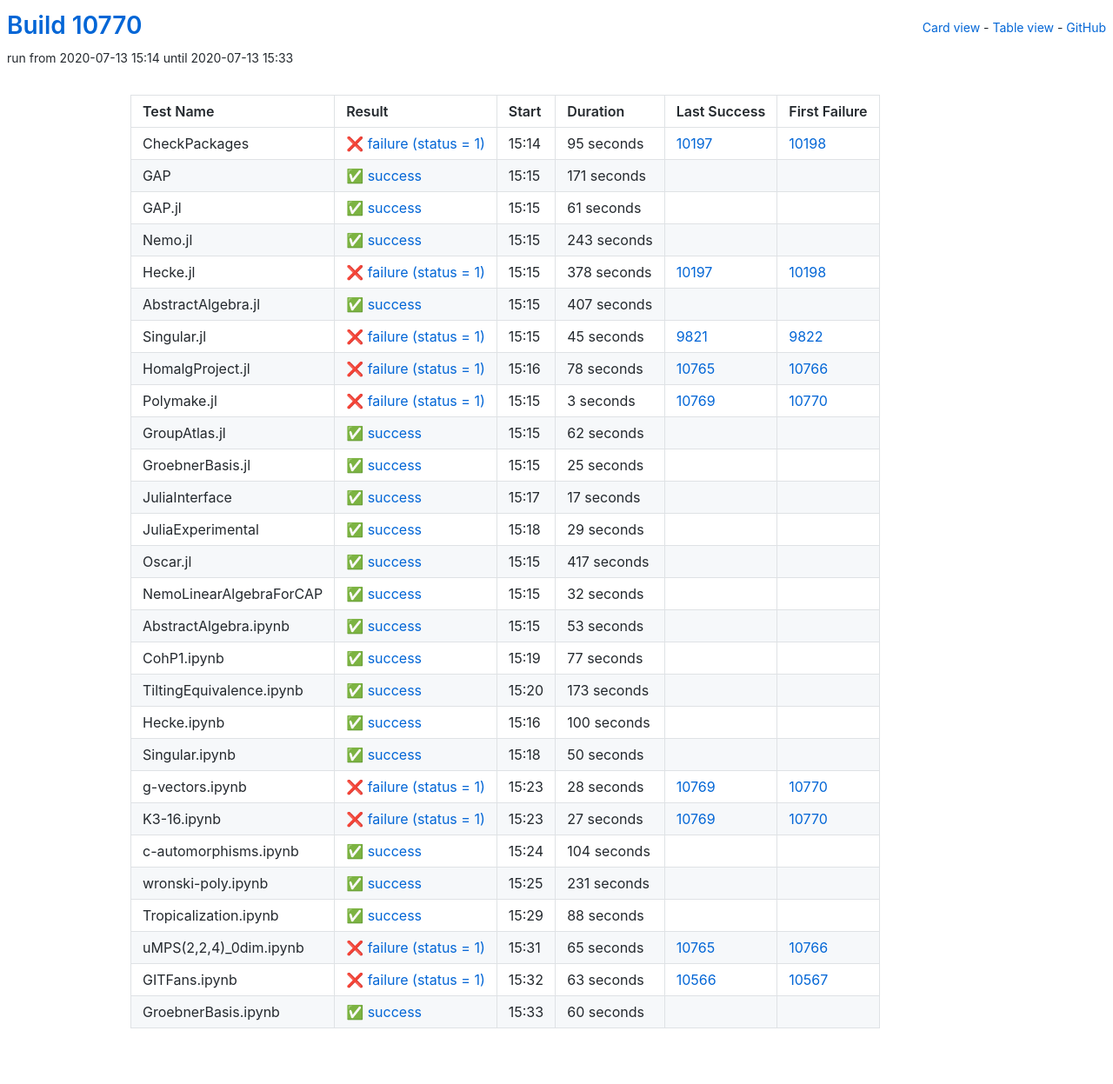
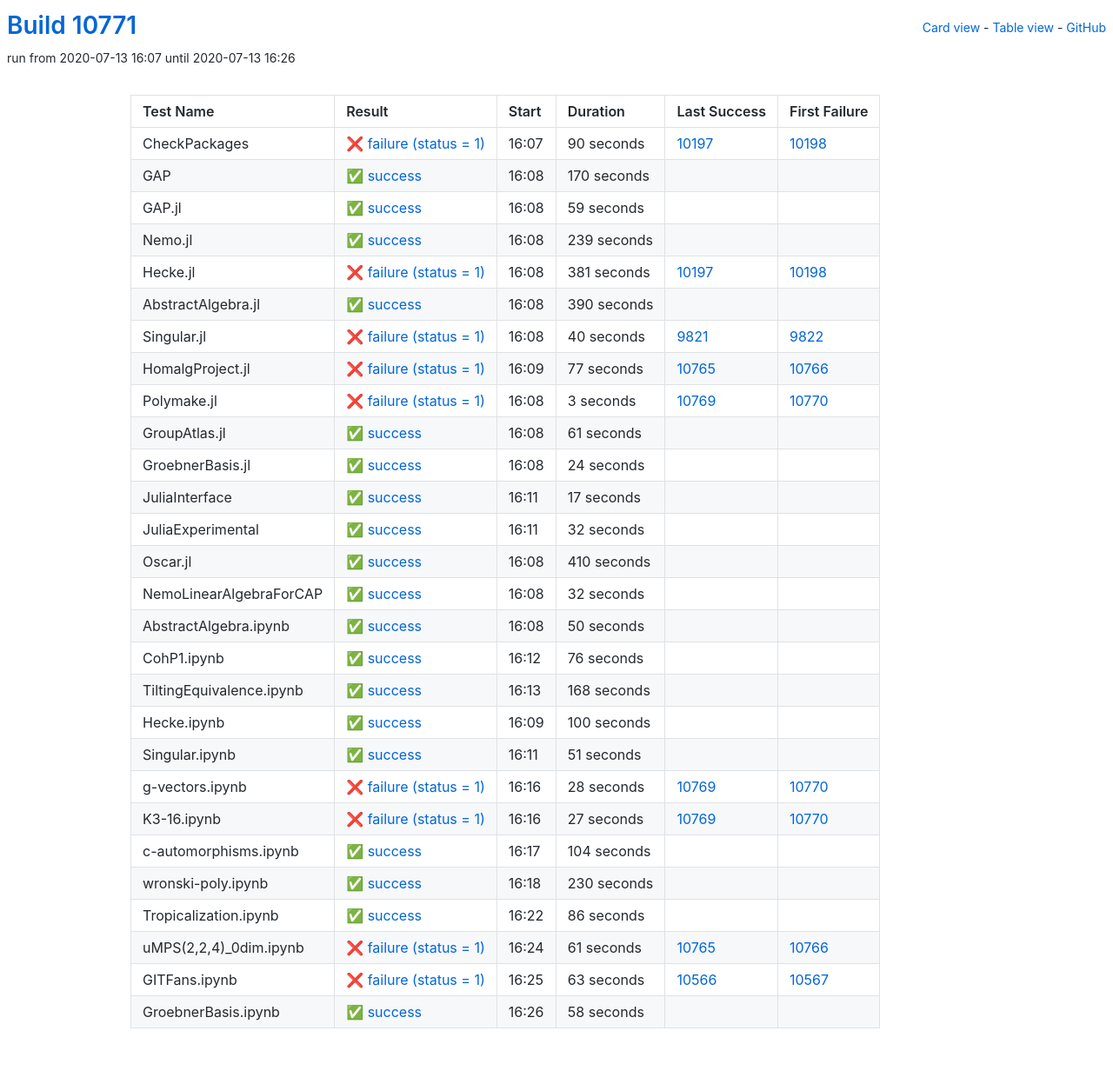
Before and after one commit to oscar-system/oscar-ci-status, a Jekyll site: the page built from table.html, in a window 1280 px wide. Shown: the whole page at 87% size. Built offline with Jekyll 4.4.1, drawn with Linux system fonts in a browser that asks for light colours.

Commit message:
Build #10771

```diff
--- a/_data/ci.yml
+++ b/_data/ci.yml
@@ -1,6 +1,6 @@
 ---
-build: 10770
-build_url: https://oscarci.mathematik.uni-kl.de/job/oscar/10770/
+build: 10771
+build_url: https://oscarci.mathematik.uni-kl.de/job/oscar/10771/
 job: oscar
 organization: oscar-system
 repo: oscar-ci-status
@@ -8,104 +8,104 @@ repourl: https://github.com/oscar-system/oscar-ci-status
 tests:
 - name: CheckPackages
   id: checkpackages
-  log: https://oscarci.mathematik.uni-kl.de/job/oscar/10770/artifact/logs/build-10770/CheckPackages.log
-  start: 2020-07-13 15:14
+  log: https://oscarci.mathematik.uni-kl.de/job/oscar/10771/artifact/logs/build-10771/CheckPackages.log
+  start: 2020-07-13 16:07
   success: false
   exitcode: 1
   status: failure
-  duration: 95
+  duration: 90
   last_success: 10197
   last_success_url: https://oscarci.mathematik.uni-kl.de/job/oscar/10197/
   first_failure: 10198
   first_failure_url: https://oscarci.mathematik.uni-kl.de/job/oscar/10198/
 - name: GAP
   id: gap
-  log: https://oscarci.mathematik.uni-kl.de/job/oscar/10770/artifact/logs/build-10770/GAP.log
-  start: 2020-07-13 15:15
+  log: https://oscarci.mathematik.uni-kl.de/job/oscar/10771/artifact/logs/build-10771/GAP.log
+  start: 2020-07-13 16:08
   success: true
   exitcode: 0
   status: success
-  duration: 171
+  duration: 170
   last_success: false
   last_success_url:
   first_failure: false
   first_failure_url:
 - name: GAP.jl
   id: gap-jl
-  log: https://oscarci.mathematik.uni-kl.de/job/oscar/10770/artifact/logs/build-10770/GAP.jl.log
-  start: 2020-07-13 15:15
+  log: https://oscarci.mathematik.uni-kl.de/job/oscar/10771/artifact/logs/build-10771/GAP.jl.log
+  start: 2020-07-13 16:08
   success: true
   exitcode: 0
   status: success
-  duration: 61
+  duration: 59
   last_success: false
   last_success_url:
   first_failure: false
   first_failure_url:
 - name: Nemo.jl
   id: nemo-jl
-  log: https://oscarci.mathematik.uni-kl.de/job/oscar/10770/artifact/logs/build-10770/Nemo.jl.log
-  start: 2020-07-13 15:15
+  log: https://oscarci.mathematik.uni-kl.de/job/oscar/10771/artifact/logs/build-10771/Nemo.jl.log
+  start: 2020-07-13 16:08
   success: true
   exitcode: 0
   status: success
-  duration: 243
+  duration: 239
   last_success: false
   last_success_url:
   first_failure: false
   first_failure_url:
 - name: Hecke.jl
   id: hecke-jl
-  log: https://oscarci.mathematik.uni-kl.de/job/oscar/10770/artifact/logs/build-10770/Hecke.jl.log
-  start: 2020-07-13 15:15
+  log: https://oscarci.mathematik.uni-kl.de/job/oscar/10771/artifact/logs/build-10771/Hecke.jl.log
+  start: 2020-07-13 16:08
   success: false
   exitcode: 1
   status: failure
-  duration: 378
+  duration: 381
   last_success: 10197
   last_success_url: https://oscarci.mathematik.uni-kl.de/job/oscar/10197/
   first_failure: 10198
   first_failure_url: https://oscarci.mathematik.uni-kl.de/job/oscar/10198/
 - name: AbstractAlgebra.jl
   id: abstractalgebra-jl
-  log: https://oscarci.mathematik.uni-kl.de/job/oscar/10770/artifact/logs/build-10770/AbstractAlgebra.jl.log
-  start: 2020-07-13 15:15
+  log: https://oscarci.mathematik.uni-kl.de/job/oscar/10771/artifact/logs/build-10771/AbstractAlgebra.jl.log
+  start: 2020-07-13 16:08
   success: true
   exitcode: 0
   status: success
-  duration: 407
+  duration: 390
   last_success: false
   last_success_url:
   first_failure: false
   first_failure_url:
 - name: Singular.jl
   id: singular-jl
-  log: https://oscarci.mathematik.uni-kl.de/job/oscar/10770/artifact/logs/build-10770/Singular.jl.log
-  start: 2020-07-13 15:15
+  log: https://oscarci.mathematik.uni-kl.de/job/oscar/10771/artifact/logs/build-10771/Singular.jl.log
+  start: 2020-07-13 16:08
   success: false
   exitcode: 1
   status: failure
-  duration: 45
+  duration: 40
   last_success: 9821
   last_success_url: https://oscarci.mathematik.uni-kl.de/job/oscar/9821/
   first_failure: 9822
   first_failure_url: https://oscarci.mathematik.uni-kl.de/job/oscar/9822/
 - name: HomalgProject.jl
   id: homalgproject-jl
-  log: https://oscarci.mathematik.uni-kl.de/job/oscar/10770/artifact/logs/build-10770/HomalgProject.jl.log
-  start: 2020-07-13 15:16
+  log: https://oscarci.mathematik.uni-kl.de/job/oscar/10771/artifact/logs/build-10771/HomalgProject.jl.log
+  start: 2020-07-13 16:09
   success: false
   exitcode: 1
   status: failure
-  duration: 78
+  duration: 77
   last_success: 10765
   last_success_url: https://oscarci.mathematik.uni-kl.de/job/oscar/10765/
   first_failure: 10766
   first_failure_url: https://oscarci.mathematik.uni-kl.de/job/oscar/10766/
 - name: Polymake.jl
   id: polymake-jl
-  log: https://oscarci.mathematik.uni-kl.de/job/oscar/10770/artifact/logs/build-10770/Polymake.jl.log
-  start: 2020-07-13 15:15
+  log: https://oscarci.mathematik.uni-kl.de/job/oscar/10771/artifact/logs/build-10771/Polymake.jl.log
+  start: 2020-07-13 16:08
   success: false
   exitcode: 1
   status: failure
@@ -116,32 +116,32 @@ tests:
   first_failure_url: https://oscarci.mathematik.uni-kl.de/job/oscar/10770/
 - name: GroupAtlas.jl
   id: groupatlas-jl
-  log: https://oscarci.mathematik.uni-kl.de/job/oscar/10770/artifact/logs/build-10770/GroupAtlas.jl.log
-  start: 2020-07-13 15:15
+  log: https://oscarci.mathematik.uni-kl.de/job/oscar/10771/artifact/logs/build-10771/GroupAtlas.jl.log
+  start: 2020-07-13 16:08
   success: true
   exitcode: 0
   status: success
-  duration: 62
+  duration: 61
   last_success: false
   last_success_url:
   first_failure: false
   first_failure_url:
 - name: GroebnerBasis.jl
   id: groebnerbasis-jl
-  log: https://oscarci.mathematik.uni-kl.de/job/oscar/10770/artifact/logs/build-10770/GroebnerBasis.jl.log
-  start: 2020-07-13 15:15
+  log: https://oscarci.mathematik.uni-kl.de/job/oscar/10771/artifact/logs/build-10771/GroebnerBasis.jl.log
+  start: 2020-07-13 16:08
   success: true
   exitcode: 0
   status: success
-  duration: 25
+  duration: 24
   last_success: false
   last_success_url:
   first_failure: false
   first_failure_url:
 - name: JuliaInterface
   id: juliainterface
-  log: https://oscarci.mathematik.uni-kl.de/job/oscar/10770/artifact/logs/build-10770/JuliaInterface.log
-  start: 2020-07-13 15:17
+  log: https://oscarci.mathematik.uni-kl.de/job/oscar/10771/artifact/logs/build-10771/JuliaInterface.log
+  start: 2020-07-13 16:11
   success: true
   exitcode: 0
   status: success
@@ -152,32 +152,32 @@ tests:
   first_failure_url:
 - name: JuliaExperimental
   id: juliaexperimental
-  log: https://oscarci.mathematik.uni-kl.de/job/oscar/10770/artifact/logs/build-10770/JuliaExperimental.log
-  start: 2020-07-13 15:18
+  log: https://oscarci.mathematik.uni-kl.de/job/oscar/10771/artifact/logs/build-10771/JuliaExperimental.log
+  start: 2020-07-13 16:11
   success: true
   exitcode: 0
   status: success
-  duration: 29
+  duration: 32
   last_success: false
   last_success_url:
   first_failure: false
   first_failure_url:
 - name: Oscar.jl
   id: oscar-jl
-  log: https://oscarci.mathematik.uni-kl.de/job/oscar/10770/artifact/logs/build-10770/Oscar.jl.log
-  start: 2020-07-13 15:15
+  log: https://oscarci.mathematik.uni-kl.de/job/oscar/10771/artifact/logs/build-10771/Oscar.jl.log
+  start: 2020-07-13 16:08
   success: true
   exitcode: 0
   status: success
-  duration: 417
+  duration: 410
   last_success: false
   last_success_url:
   first_failure: false
   first_failure_url:
 - name: NemoLinearAlgebraForCAP
   id: nemolinearalgebraforcap
-  log: https://oscarci.mathematik.uni-kl.de/job/oscar/10770/artifact/logs/build-10770/NemoLinearAlgebraForCAP.log
-  start: 2020-07-13 15:15
+  log: https://oscarci.mathematik.uni-kl.de/job/oscar/10771/artifact/logs/build-10771/NemoLinearAlgebraForCAP.log
+  start: 2020-07-13 16:08
   success: true
   exitcode: 0
   status: success
@@ -188,44 +188,44 @@ tests:
   first_failure_url:
 - name: AbstractAlgebra.ipynb
   id: abstractalgebra-ipynb
-  log: https://oscarci.mathematik.uni-kl.de/job/oscar/10770/artifact/logs/build-10770/AbstractAlgebra.ipynb.log
-  start: 2020-07-13 15:15
+  log: https://oscarci.mathematik.uni-kl.de/job/oscar/10771/artifact/logs/build-10771/AbstractAlgebra.ipynb.log
+  start: 2020-07-13 16:08
   success: true
   exitcode: 0
   status: success
-  duration: 53
+  duration: 50
   last_success: false
   last_success_url:
   first_failure: false
   first_failure_url:
 - name: CohP1.ipynb
   id: cohp1-ipynb
-  log: https://oscarci.mathematik.uni-kl.de/job/oscar/10770/artifact/logs/build-10770/CohP1.ipynb.log
-  start: 2020-07-13 15:19
+  log: https://oscarci.mathematik.uni-kl.de/job/oscar/10771/artifact/logs/build-10771/CohP1.ipynb.log
+  start: 2020-07-13 16:12
   success: true
   exitcode: 0
   status: success
-  duration: 77
+  duration: 76
   last_success: false
   last_success_url:
   first_failure: false
   first_failure_url:
 - name: TiltingEquivalence.ipynb
   id: tiltingequivalence-ipynb
-  log: https://oscarci.mathematik.uni-kl.de/job/oscar/10770/artifact/logs/build-10770/TiltingEquivalence.ipynb.log
-  start: 2020-07-13 15:20
+  log: https://oscarci.mathematik.uni-kl.de/job/oscar/10771/artifact/logs/build-10771/TiltingEquivalence.ipynb.log
+  start: 2020-07-13 16:13
   success: true
   exitcode: 0
   status: success
-  duration: 173
+  duration: 168
   last_success: false
   last_success_url:
   first_failure: false
   first_failure_url:
 - name: Hecke.ipynb
   id: hecke-ipynb
-  log: https://oscarci.mathematik.uni-kl.de/job/oscar/10770/artifact/logs/build-10770/Hecke.ipynb.log
-  start: 2020-07-13 15:16
+  log: https://oscarci.mathematik.uni-kl.de/job/oscar/10771/artifact/logs/build-10771/Hecke.ipynb.log
+  start: 2020-07-13 16:09
   success: true
   exitcode: 0
   status: success
@@ -236,20 +236,20 @@ tests:
   first_failure_url:
 - name: Singular.ipynb
   id: singular-ipynb
-  log: https://oscarci.mathematik.uni-kl.de/job/oscar/10770/artifact/logs/build-10770/Singular.ipynb.log
-  start: 2020-07-13 15:18
+  log: https://oscarci.mathematik.uni-kl.de/job/oscar/10771/artifact/logs/build-10771/Singular.ipynb.log
+  start: 2020-07-13 16:11
   success: true
   exitcode: 0
   status: success
-  duration: 50
+  duration: 51
   last_success: false
   last_success_url:
   first_failure: false
   first_failure_url:
 - name: g-vectors.ipynb
   id: g-vectors-ipynb
-  log: https://oscarci.mathematik.uni-kl.de/job/oscar/10770/artifact/logs/build-10770/g-vectors.ipynb.log
-  start: 2020-07-13 15:23
+  log: https://oscarci.mathematik.uni-kl.de/job/oscar/10771/artifact/logs/build-10771/g-vectors.ipynb.log
+  start: 2020-07-13 16:16
   success: false
   exitcode: 1
   status: failure
@@ -260,8 +260,8 @@ tests:
   first_failure_url: https://oscarci.mathematik.uni-kl.de/job/oscar/10770/
 - name: K3-16.ipynb
   id: k3-16-ipynb
-  log: https://oscarci.mathematik.uni-kl.de/job/oscar/10770/artifact/logs/build-10770/K3-16.ipynb.log
-  start: 2020-07-13 15:23
+  log: https://oscarci.mathematik.uni-kl.de/job/oscar/10771/artifact/logs/build-10771/K3-16.ipynb.log
+  start: 2020-07-13 16:16
   success: false
   exitcode: 1
   status: failure
@@ -272,8 +272,8 @@ tests:
   first_failure_url: https://oscarci.mathematik.uni-kl.de/job/oscar/10770/
 - name: c-automorphisms.ipynb
   id: c-automorphisms-ipynb
-  log: https://oscarci.mathematik.uni-kl.de/job/oscar/10770/artifact/logs/build-10770/c-automorphisms.ipynb.log
-  start: 2020-07-13 15:24
+  log: https://oscarci.mathematik.uni-kl.de/job/oscar/10771/artifact/logs/build-10771/c-automorphisms.ipynb.log
+  start: 2020-07-13 16:17
   success: true
   exitcode: 0
   status: success
@@ -284,44 +284,44 @@ tests:
   first_failure_url:
 - name: wronski-poly.ipynb
   id: wronski-poly-ipynb
-  log: https://oscarci.mathematik.uni-kl.de/job/oscar/10770/artifact/logs/build-10770/wronski-poly.ipynb.log
-  start: 2020-07-13 15:25
+  log: https://oscarci.mathematik.uni-kl.de/job/oscar/10771/artifact/logs/build-10771/wronski-poly.ipynb.log
+  start: 2020-07-13 16:18
   success: true
   exitcode: 0
   status: success
-  duration: 231
+  duration: 230
   last_success: false
   last_success_url:
   first_failure: false
   first_failure_url:
 - name: Tropicalization.ipynb
   id: tropicalization-ipynb
-  log: https://oscarci.mathematik.uni-kl.de/job/oscar/10770/artifact/logs/build-10770/Tropicalization.ipynb.log
-  start: 2020-07-13 15:29
+  log: https://oscarci.mathematik.uni-kl.de/job/oscar/10771/artifact/logs/build-10771/Tropicalization.ipynb.log
+  start: 2020-07-13 16:22
   success: true
   exitcode: 0
   status: success
-  duration: 88
+  duration: 86
   last_success: false
   last_success_url:
   first_failure: false
   first_failure_url:
 - name: uMPS(2,2,4)_0dim.ipynb
   id: umps-2-2-4-0dim-ipynb
-  log: https://oscarci.mathematik.uni-kl.de/job/oscar/10770/artifact/logs/build-10770/uMPS-2-2-4-_0dim.ipynb.log
-  start: 2020-07-13 15:31
+  log: https://oscarci.mathematik.uni-kl.de/job/oscar/10771/artifact/logs/build-10771/uMPS-2-2-4-_0dim.ipynb.log
+  start: 2020-07-13 16:24
   success: false
   exitcode: 1
   status: failure
-  duration: 65
+  duration: 61
   last_success: 10765
   last_success_url: https://oscarci.mathematik.uni-kl.de/job/oscar/10765/
   first_failure: 10766
   first_failure_url: https://oscarci.mathematik.uni-kl.de/job/oscar/10766/
 - name: GITFans.ipynb
   id: gitfans-ipynb
-  log: https://oscarci.mathematik.uni-kl.de/job/oscar/10770/artifact/logs/build-10770/GITFans.ipynb.log
-  start: 2020-07-13 15:32
+  log: https://oscarci.mathematik.uni-kl.de/job/oscar/10771/artifact/logs/build-10771/GITFans.ipynb.log
+  start: 2020-07-13 16:25
   success: false
   exitcode: 1
   status: failure
@@ -332,12 +332,12 @@ tests:
   first_failure_url: https://oscarci.mathematik.uni-kl.de/job/oscar/10567/
 - name: GroebnerBasis.ipynb
   id: groebnerbasis-ipynb
-  log: https://oscarci.mathematik.uni-kl.de/job/oscar/10770/artifact/logs/build-10770/GroebnerBasis.ipynb.log
-  start: 2020-07-13 15:33
+  log: https://oscarci.mathematik.uni-kl.de/job/oscar/10771/artifact/logs/build-10771/GroebnerBasis.ipynb.log
+  start: 2020-07-13 16:26
   success: true
   exitcode: 0
   status: success
-  duration: 60
+  duration: 58
   last_success: false
   last_success_url:
   first_failure: false
```
Also changed, not shown: README.md.
